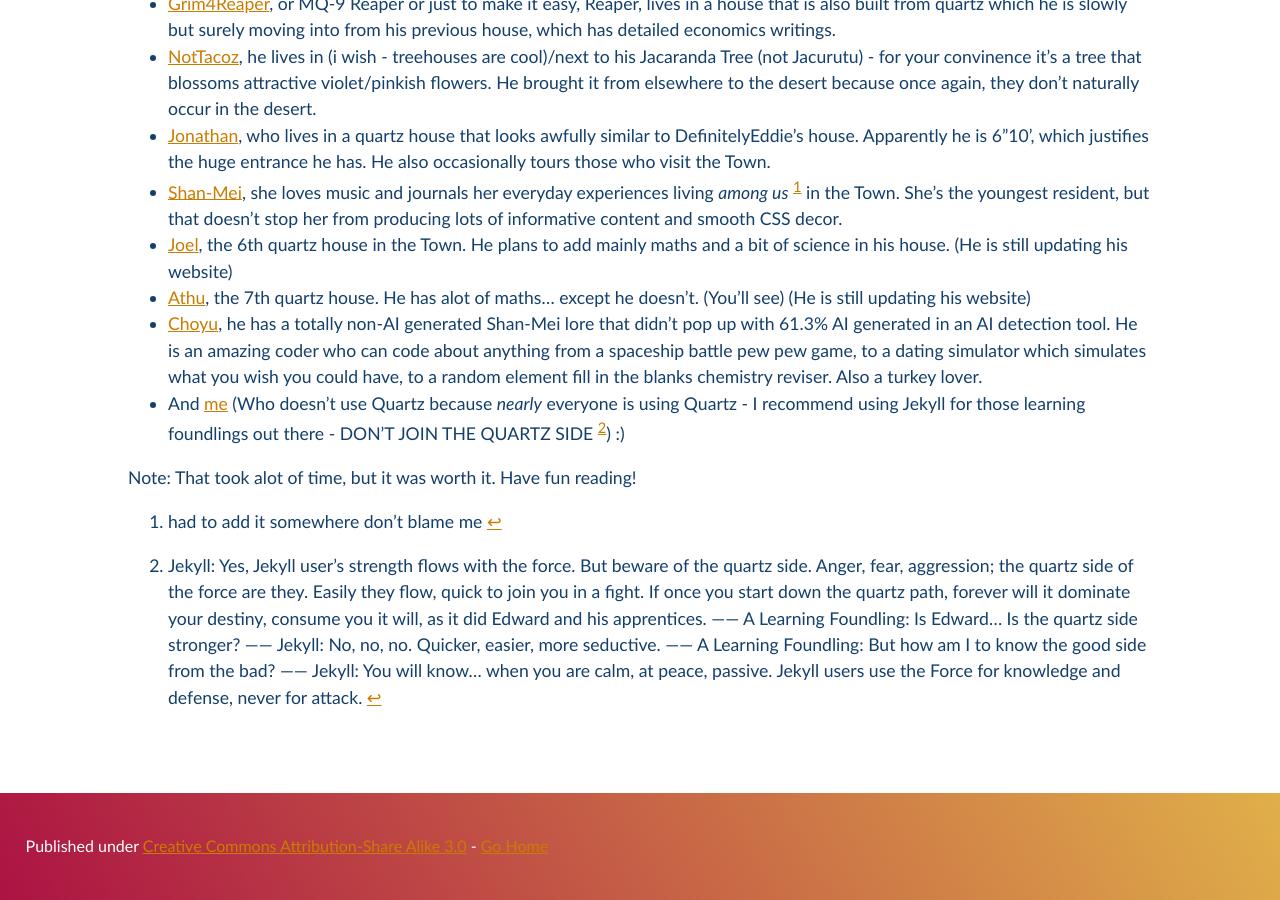
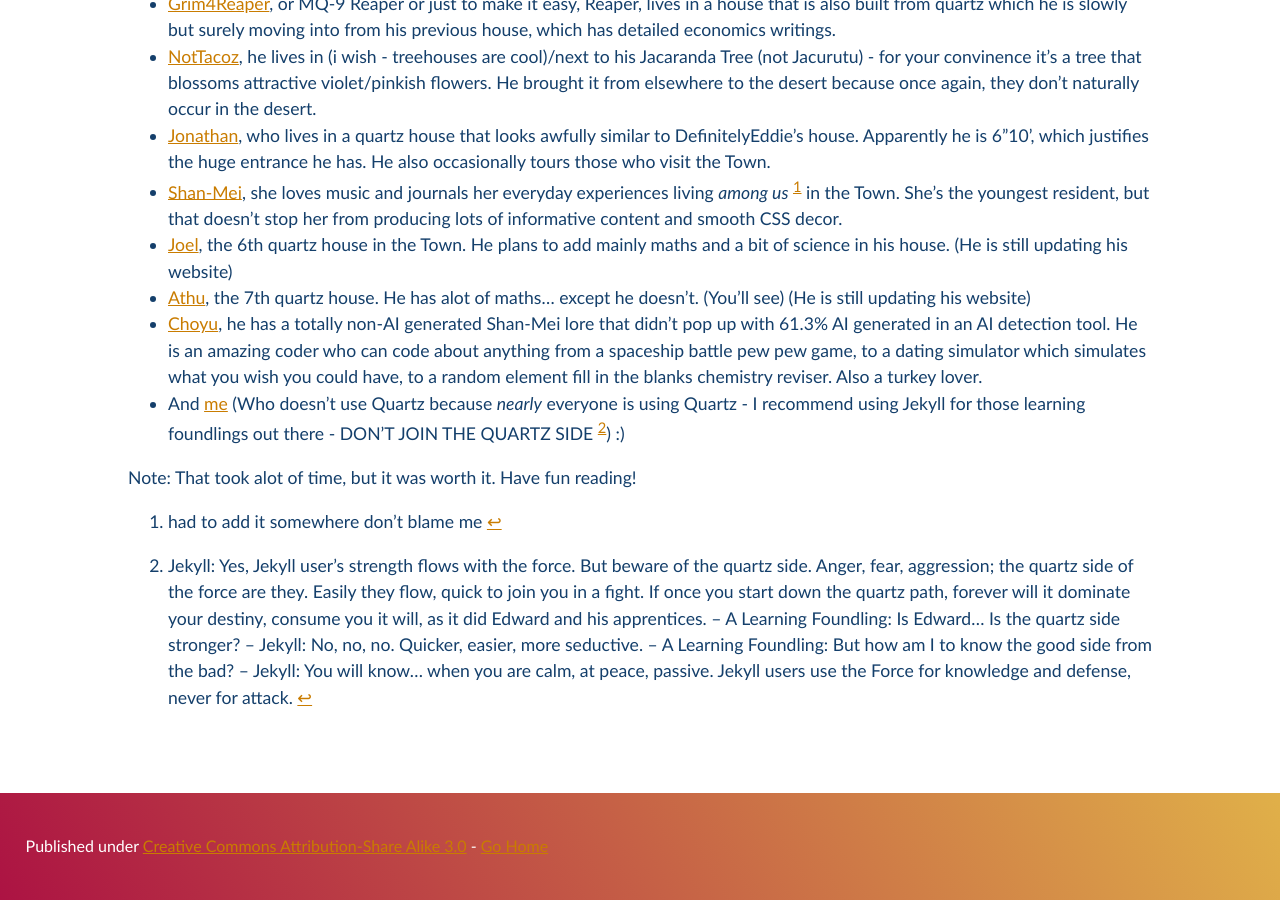
Before and after one commit to Pi-thagoras/the-chicken-pen, a Jekyll site: the page built from The-Town.md, in a window 1280 px wide and 900 px high, scrolled down 904 px. Built offline with Jekyll 4.4.1, drawn with Linux system fonts in a browser that asks for light colours.

Commit message:
vault backup: 2023-05-06 19:23:10

```diff
--- a/The-Town.md
+++ b/The-Town.md
@@ -24,7 +24,7 @@
 [^1]: had to add it somewhere don't blame me
 
 
-[^2]: Jekyll: Yes, Jekyll user's strength flows with the force. But beware of the quartz side. Anger, fear, aggression; the quartz side of the force are they. Easily they flow, quick to join you in a fight. If once you start down the quartz path, forever will it dominate your destiny, consume you it will, as it did Edward and his apprentices. ------ A Learning Foundling: Is Edward... Is the quartz side stronger? ------ Jekyll: No, no, no. Quicker, easier, more seductive. ------ A Learning Foundling: But how am I to know the good side from the bad? ------ Jekyll: You will know... when you are calm, at peace, passive. Jekyll users use the Force for knowledge and defense, never for attack.
+[^2]: Jekyll: Yes, Jekyll user's strength flows with the force. But beware of the quartz side. Anger, fear, aggression; the quartz side of the force are they. Easily they flow, quick to join you in a fight. If once you start down the quartz path, forever will it dominate your destiny, consume you it will, as it did Edward and his apprentices. -- A Learning Foundling: Is Edward... Is the quartz side stronger? -- Jekyll: No, no, no. Quicker, easier, more seductive. -- A Learning Foundling: But how am I to know the good side from the bad? -- Jekyll: You will know... when you are calm, at peace, passive. Jekyll users use the Force for knowledge and defense, never for attack.
 
 
 
```
